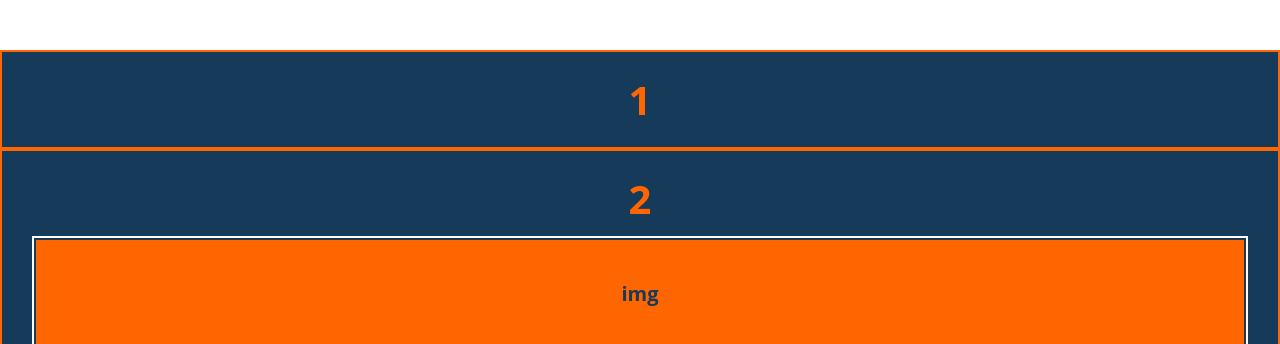
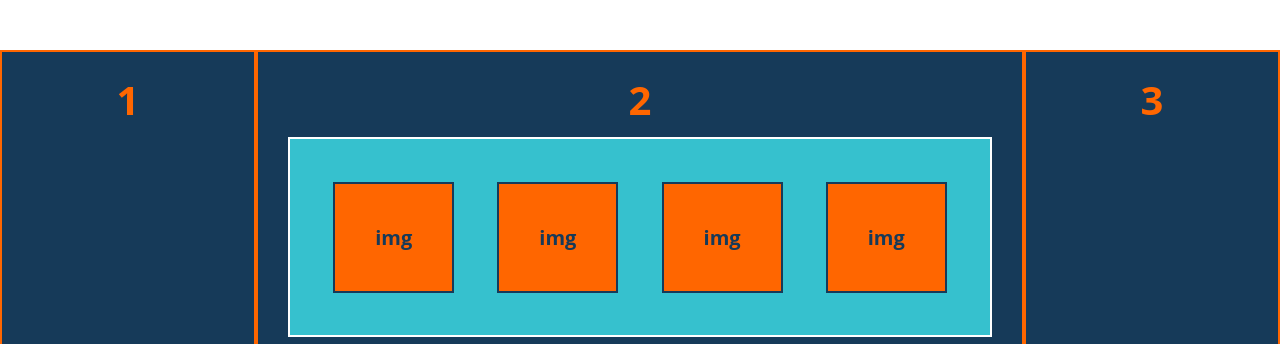
Before and after one commit to DannyHucc/RWD-Flexbox, a plain HTML site: page index.html in a window 1280 px wide. Shown: the top 344 px of the page. Drawn offline with Linux system fonts and the light colour scheme.

Commit message:
feat: add media screen for min-width: 620px

```diff
--- a/style.css
+++ b/style.css
@@ -53,6 +53,11 @@ body {
 .two-a {
     min-height: 200px;
     padding: 0;
+    display: flex;
+    flex-direction: row;
+    justify-content: space-evenly;
+    align-content: center;
+    flex-wrap: wrap;
 }
 
 .img {
@@ -61,3 +66,27 @@ body {
     background-color: #FF6600;
     color: #163A59;
 }
+
+@media screen and (min-width: 620px) {
+    .wrapper {
+        display: flex;
+        flex-direction: row;
+    }
+
+    .one,
+    .three {
+        width: 20%;
+    }
+
+    .two {
+        width: 60%;
+    }
+
+    .two-a {
+        display: flex;
+        flex-direction: row;
+        justify-content: space-evenly;
+        align-content: center;
+        flex-wrap: wrap;
+    }
+}
```
